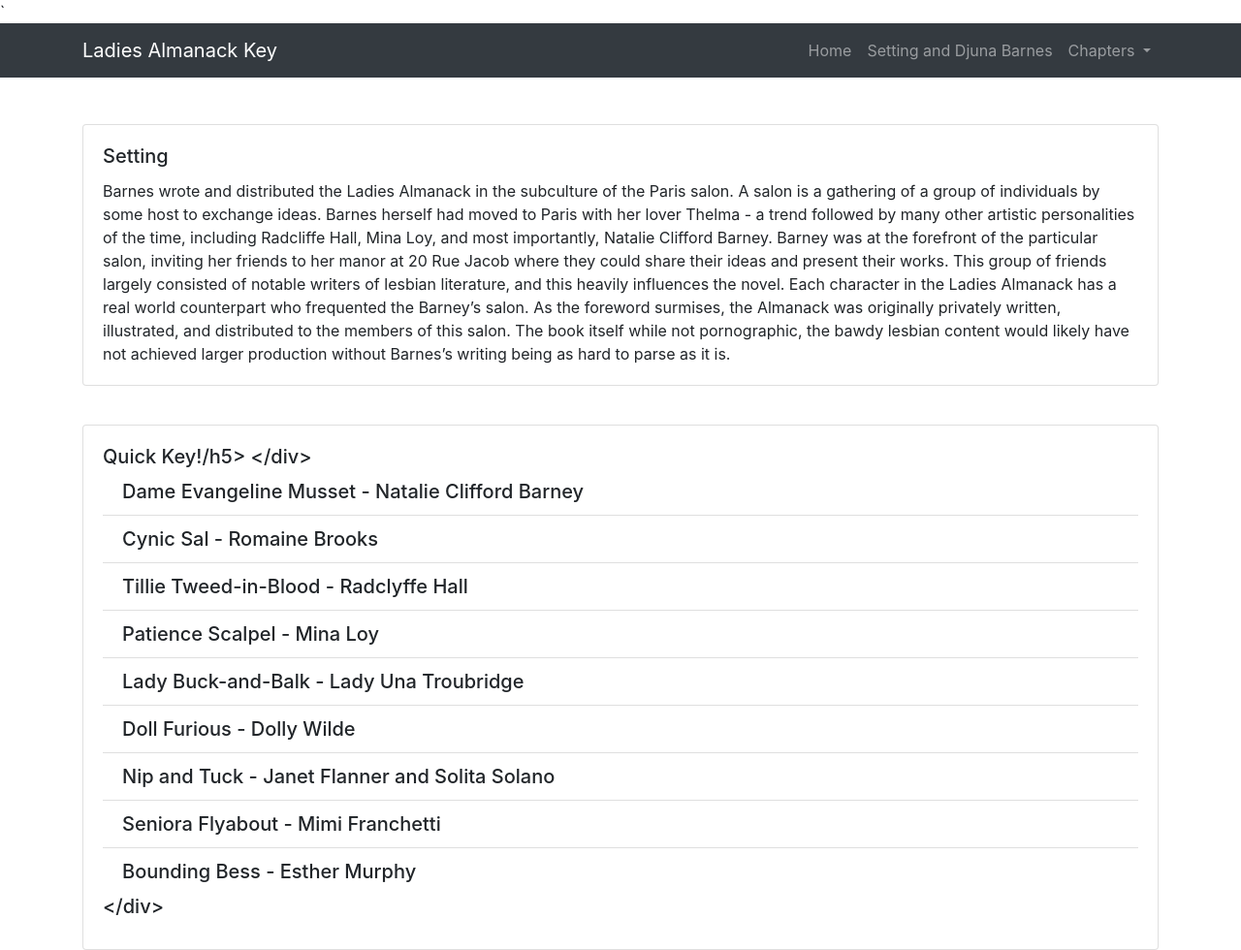
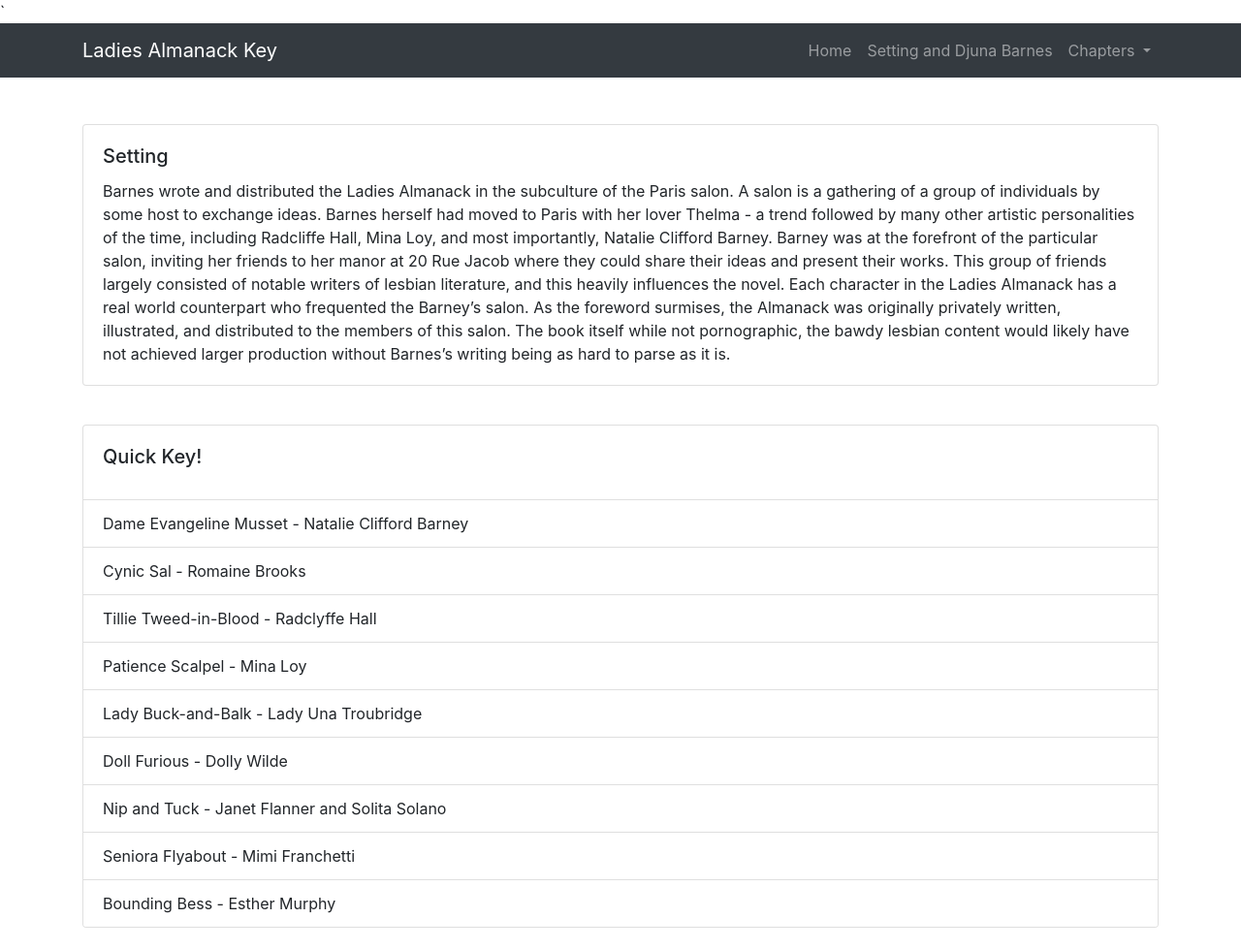
Before and after one commit to ns5ub/LadiesAlmanackGloss, a Jekyll site: the page built from setting_and_barnes.md, in a window 1280 px wide. Shown: the whole page at 97% size. Built offline with Jekyll 4.4.1, drawn with Linux system fonts in a browser that asks for light colours; nearby versions of some CDN libraries; library files that are not in the unit come from our copies; after the commit the page ends 957 px from its top, so only the background shows below that.

Commit message:
fixedheader

```diff
--- a/setting_and_barnes.md
+++ b/setting_and_barnes.md
@@ -15,7 +15,7 @@ filename: setting_and_barnes.html
 
 <div class="card">
   <div class="card-body">
-    <h5 class="card-title">Quick Key!/h5>
+    <h5 class="card-title">Quick Key!</h5>
   </div>
   <ul class="list-group list-group-flush">
     <li class="list-group-item">Dame Evangeline Musset - Natalie Clifford Barney</li>
```
